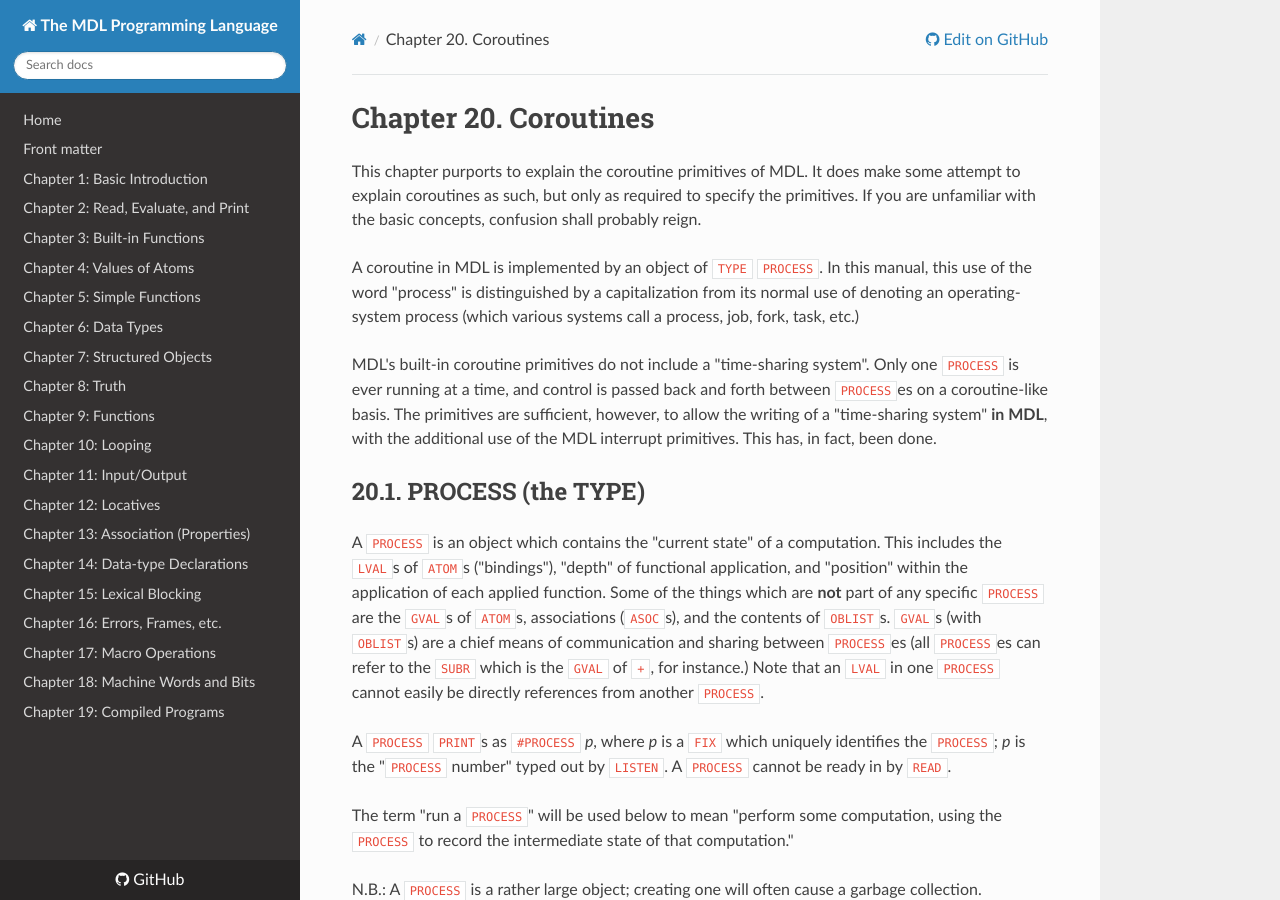
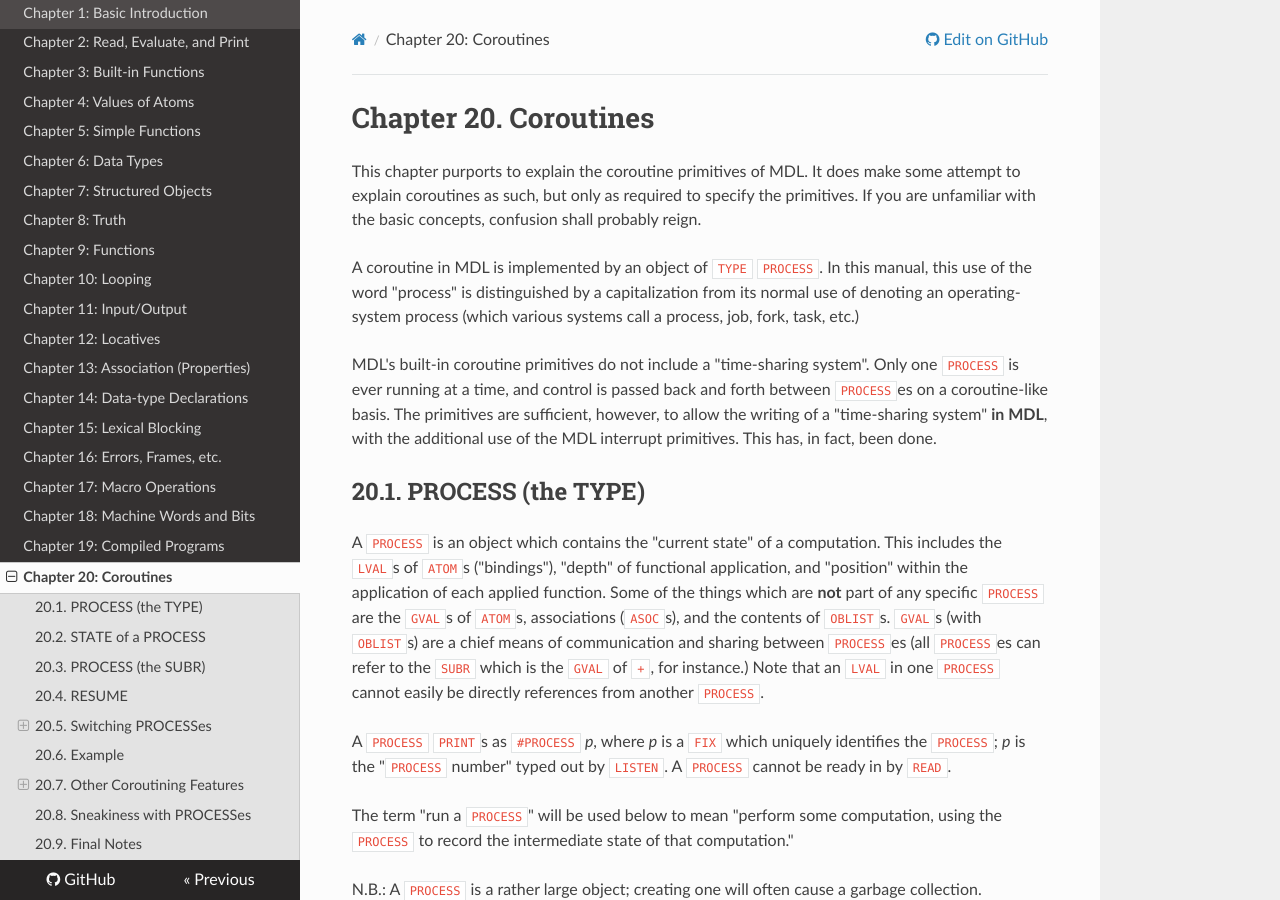
Before and after one commit to taradinoc/mdl-docs, an MkDocs documentation site: the page built from docs/20-coroutines.markdown, in a window 1280 px wide and 900 px high. Built offline with MkDocs 1.6.1, drawn with Linux system fonts in a browser that asks for light colours; nearby versions of some CDN libraries; old or Windows-style settings are respelled for this version of MkDocs.

Commit message:
Add chapter 20 to mkdocs.yml

```diff
--- a/mkdocs.yml
+++ b/mkdocs.yml
@@ -28,3 +28,4 @@ pages:
   - "Chapter 17: Macro Operations": "17-macro-operations.markdown"
   - "Chapter 18: Machine Words and Bits": "18-machine-words-and-bits.markdown"
   - "Chapter 19: Compiled Programs": "19-compiled-programs.markdown"
+  - "Chapter 20: Coroutines": "20-coroutines.markdown"
```
